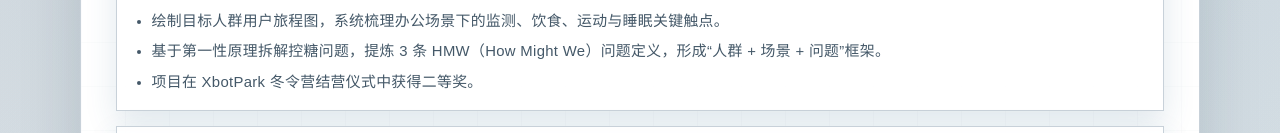
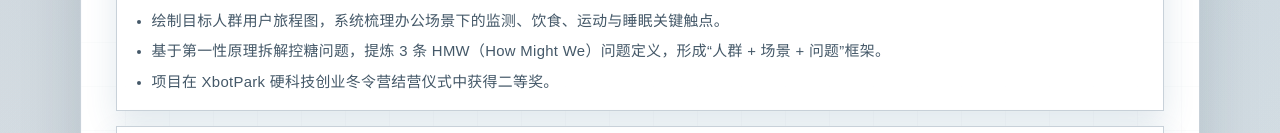
Before and after one commit to EagleFandel/About_Eagle, a Next.js app: page /resume in a window 1280 px wide. Shown: the part 667-800 px from the top of the page. Built offline with nearby package versions, Linux system fonts and the light colour scheme.

Commit message:
chore: refine xbotpark award wording in resume

```diff
--- a/src/content/resume.ts
+++ b/src/content/resume.ts
@@ -80,7 +80,7 @@ export const resumeData: ResumeData = {
           en: "Applied first-principles analysis to glucose-control challenges and defined three HMW statements in a clear 'user + scenario + problem' framework."
         },
         {
-          zh: "项目在 XbotPark 冬令营结营仪式中获得二等奖。",
+          zh: "项目在 XbotPark 硬科技创业冬令营结营仪式中获得二等奖。",
           en: "The project won Second Prize at the XbotPark Winter Camp final ceremony."
         }
       ]
```
